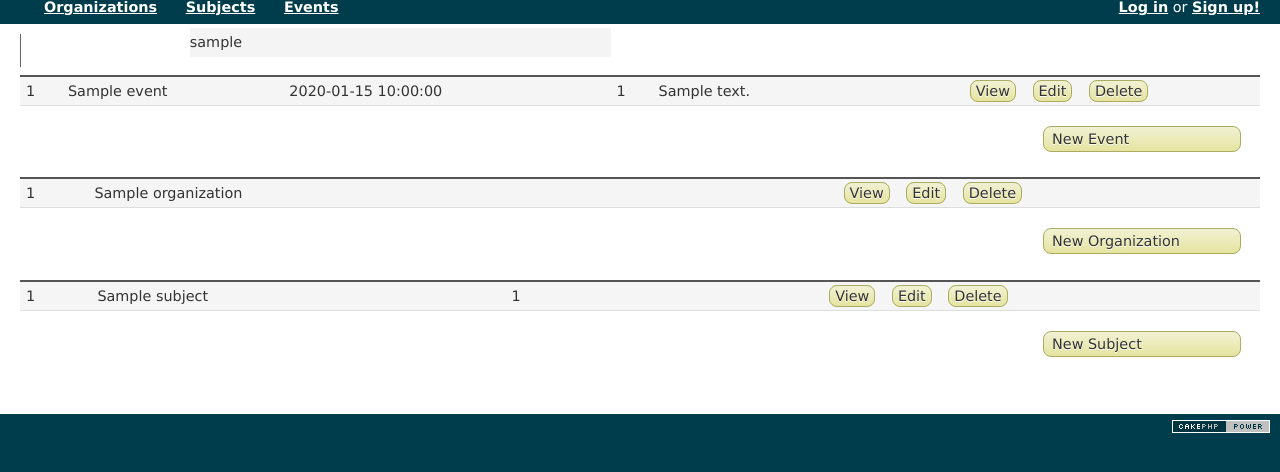
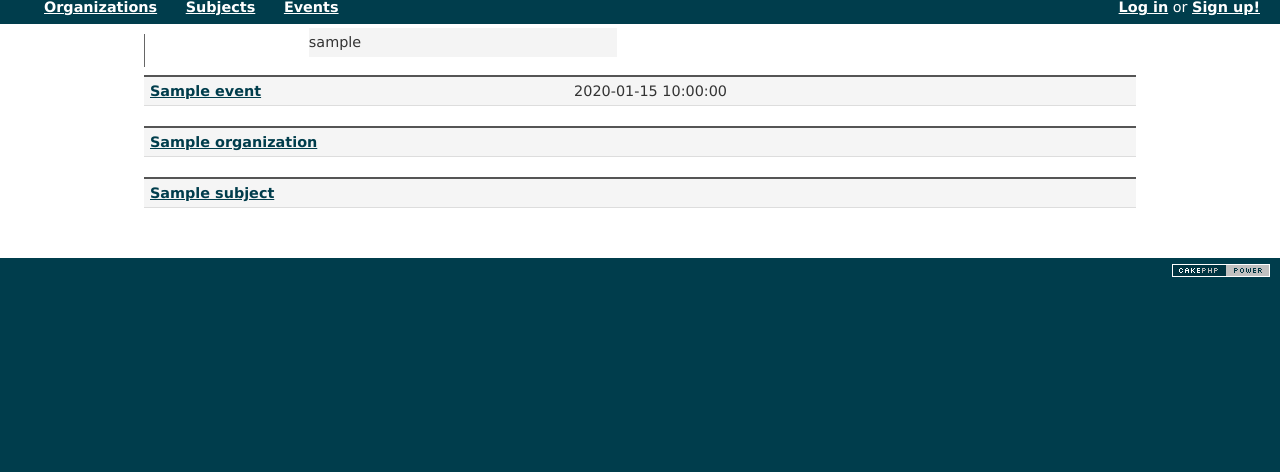
Before and after one commit to pipedreambomb/uninotes, a CakePHP app: the page made by app/views/users/view.ctp in a window 1280 px wide. Shown: the part 82-554 px from the top of the page. Run offline with PHP 8.4 and a stand-in for CakePHP, Linux system fonts and the light colour scheme; the template is opened without the code that fills it: most values are stand-ins (such as "Sample title", 1, 10 or a date in 2020); some libraries are stand-ins or nearby versions.

Commit message:
Some tidyup of views and a little layout change making it take 80% of page

```diff
--- a/app/views/events/index.ctp
+++ b/app/views/events/index.ctp
@@ -2,7 +2,6 @@
 	<h2><?php __('Events');?></h2>
 	<table cellpadding="0" cellspacing="0">
 	<tr>
-			<th><?php //echo $this->Paginator->sort('id');?></th>
 			<th><?php echo $this->Paginator->sort('name');?></th>
 			<th><?php echo $this->Paginator->sort('datetime');?></th>
 			<th><?php echo $this->Paginator->sort('subject_id');?></th>
--- a/app/views/layouts/default.ctp
+++ b/app/views/layouts/default.ctp
@@ -74,13 +74,15 @@
                 </div>
             </div>
             <div id="content">
+		    <div id="innerContent">
 
 
-                <?php echo $this->Session->flash(); ?>
-                <?php echo $this->Session->flash('auth'); ?>
+			<?php echo $this->Session->flash(); ?>
+			<?php echo $this->Session->flash('auth'); ?>
 
-                <?php echo $content_for_layout; ?>
+			<?php echo $content_for_layout; ?>
 
+		    </div>
             </div>
             <div id="footer">
                 <?php
--- a/app/views/pages/home.ctp
+++ b/app/views/pages/home.ctp
@@ -1,5 +1,5 @@
 <div id="home">
-	<h1>Welcome to UniNot.es!</h1>
+	<h2>Welcome to UniNot.es!</h2>
 
 	<p>This site is currently work-in-progress - and you can help by clicking around and <a href="mailto:g@georgenixon.co.uk">telling me</a> if something goes wrong! The eventual goal of UniNot.es is to aid collaboration between students, conference attendees and academics, using live event-based note sessions saved for future revision. Hopefully by May you will be able to find such sessions by organization, location or via people you know also using the site, and learn and share together.</p>
 
--- a/app/views/users/view.ctp
+++ b/app/views/users/view.ctp
@@ -14,12 +14,8 @@
 	<?php if (!empty($userProfile['Event'])):?>
 	<table cellpadding = "0" cellspacing = "0">
 	<tr>
-		<th><?php __('Id'); ?></th>
 		<th><?php __('Name'); ?></th>
 		<th><?php __('Datetime'); ?></th>
-		<th><?php __('Subject Id'); ?></th>
-		<th><?php __('Textual Notes'); ?></th>
-		<th class="actions"><?php __('Actions');?></th>
 	</tr>
 	<?php
 		$i = 0;
@@ -30,35 +26,19 @@
 			}
 		?>
 		<tr<?php echo $class;?>>
-			<td><?php echo $event['id'];?></td>
-			<td><?php echo $event['name'];?></td>
+			<td>	<?php echo $this->Html->link(__($event['name'], true), array('controller' => 'events', 'action' => 'view', $event['id'])); ?></td>
 			<td><?php echo $event['datetime'];?></td>
-			<td><?php echo $event['subject_id'];?></td>
-			<td><?php echo $event['textual_notes'];?></td>
-			<td class="actions">
-				<?php echo $this->Html->link(__('View', true), array('controller' => 'events', 'action' => 'view', $event['id'])); ?>
-				<?php echo $this->Html->link(__('Edit', true), array('controller' => 'events', 'action' => 'edit', $event['id'])); ?>
-				<?php echo $this->Html->link(__('Delete', true), array('controller' => 'events', 'action' => 'delete', $event['id']), null, sprintf(__('Are you sure you want to delete # %s?', true), $event['id'])); ?>
-			</td>
 		</tr>
 	<?php endforeach; ?>
 	</table>
 <?php endif; ?>
-
-	<div class="actions">
-		<ul>
-			<li><?php echo $this->Html->link(__('New Event', true), array('controller' => 'events', 'action' => 'add'));?> </li>
-		</ul>
-	</div>
 </div>
 <div class="related">
 	<h3><?php __('Following these organizations');?></h3>
 	<?php if (!empty($userProfile['Organization'])):?>
 	<table cellpadding = "0" cellspacing = "0">
 	<tr>
-		<th><?php __('Id'); ?></th>
 		<th><?php __('Name'); ?></th>
-		<th class="actions"><?php __('Actions');?></th>
 	</tr>
 	<?php
 		$i = 0;
@@ -69,33 +49,19 @@
 			}
 		?>
 		<tr<?php echo $class;?>>
-			<td><?php echo $organization['id'];?></td>
-			<td><?php echo $organization['name'];?></td>
-			<td class="actions">
-				<?php echo $this->Html->link(__('View', true), array('controller' => 'organizations', 'action' => 'view', $organization['id'])); ?>
-				<?php echo $this->Html->link(__('Edit', true), array('controller' => 'organizations', 'action' => 'edit', $organization['id'])); ?>
-				<?php echo $this->Html->link(__('Delete', true), array('controller' => 'organizations', 'action' => 'delete', $organization['id']), null, sprintf(__('Are you sure you want to delete # %s?', true), $organization['id'])); ?>
-			</td>
+			<td><?php echo $this->Html->link(__($organization['name'], true), array('controller' => 'organizations', 'action' => 'view', $organization['id'])); ?> </td>
 		</tr>
 	<?php endforeach; ?>
 	</table>
 <?php endif; ?>
 
-	<div class="actions">
-		<ul>
-			<li><?php echo $this->Html->link(__('New Organization', true), array('controller' => 'organizations', 'action' => 'add'));?> </li>
-		</ul>
-	</div>
 </div>
 <div class="related">
 	<h3><?php __('Following these subjects');?></h3>
 	<?php if (!empty($userProfile['Subject'])):?>
 	<table cellpadding = "0" cellspacing = "0">
 	<tr>
-		<th><?php __('Id'); ?></th>
 		<th><?php __('Name'); ?></th>
-		<th><?php __('Organization Id'); ?></th>
-		<th class="actions"><?php __('Actions');?></th>
 	</tr>
 	<?php
 		$i = 0;
@@ -106,22 +72,11 @@
 			}
 		?>
 		<tr<?php echo $class;?>>
-			<td><?php echo $subject['id'];?></td>
-			<td><?php echo $subject['name'];?></td>
-			<td><?php echo $subject['organization_id'];?></td>
-			<td class="actions">
-				<?php echo $this->Html->link(__('View', true), array('controller' => 'subjects', 'action' => 'view', $subject['id'])); ?>
-				<?php echo $this->Html->link(__('Edit', true), array('controller' => 'subjects', 'action' => 'edit', $subject['id'])); ?>
-				<?php echo $this->Html->link(__('Delete', true), array('controller' => 'subjects', 'action' => 'delete', $subject['id']), null, sprintf(__('Are you sure you want to delete # %s?', true), $subject['id'])); ?>
-			</td>
+		<td><?php echo $this->Html->link(__($subject['name'], true), array('controller' => 'subjects', 'action' => 'view', $subject['id'])); ?>
+</td>
 		</tr>
 	<?php endforeach; ?>
 	</table>
 <?php endif; ?>
 
-	<div class="actions">
-		<ul>
-			<li><?php echo $this->Html->link(__('New Subject', true), array('controller' => 'subjects', 'action' => 'add'));?> </li>
-		</ul>
-	</div>
 </div>
--- a/app/webroot/css/uninotes.css
+++ b/app/webroot/css/uninotes.css
@@ -51,9 +51,9 @@ root {
 	width: 50%;
 }
 
-#content #home {
+#content #innerContent {
 	margin: 0 auto;
-	width: 60%;
+	width: 80%;
 }
 
 #content #home h1 {
```
